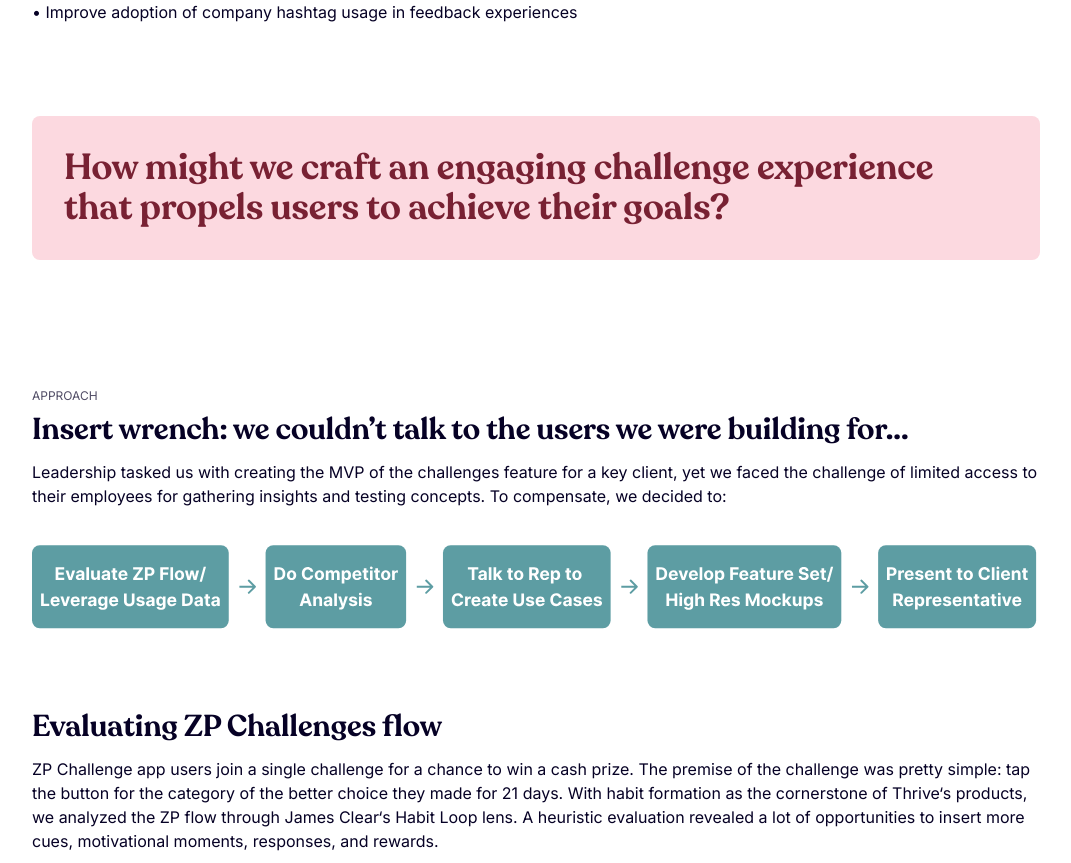
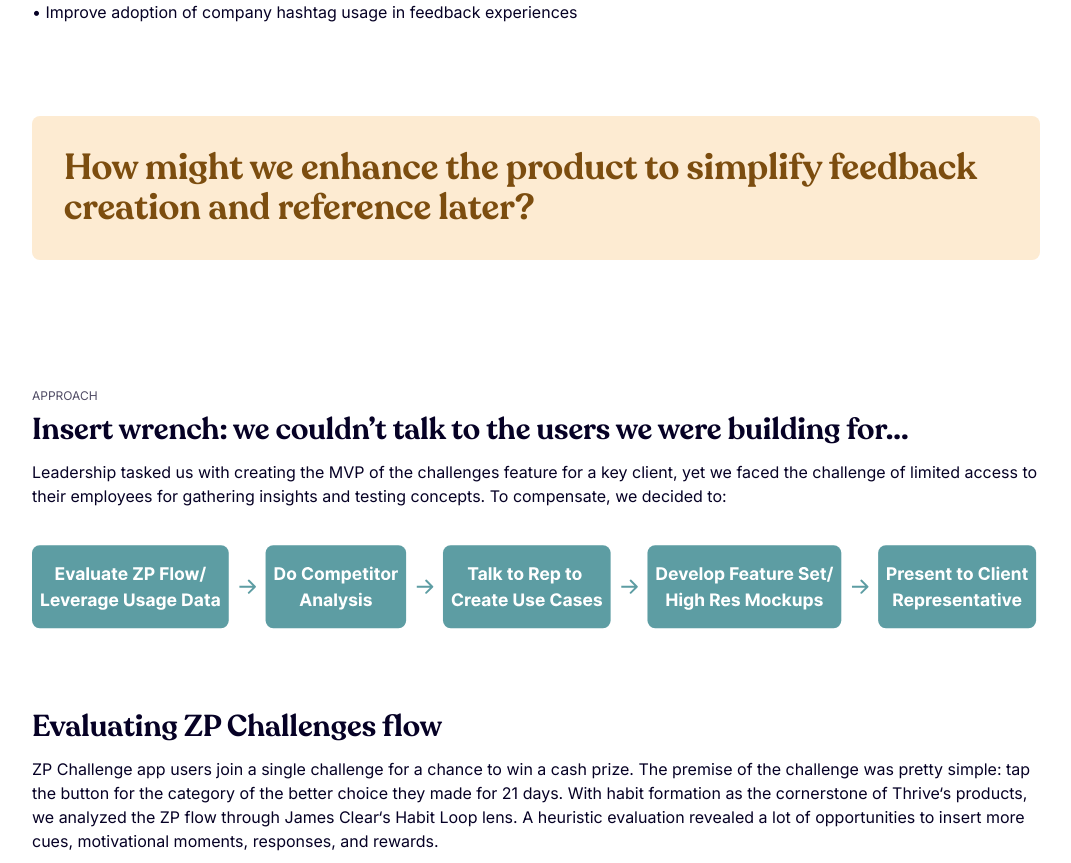
Before and after one commit to kevincward/the5thbeatle-2023, a Next.js app: page /case-studies/reflektive in a window 1280 px wide. Shown: the part 3425-4288 px from the top of the page, without its empty margins (104-1175 px from the left). Built offline with nearby package versions, Linux system fonts and the light colour scheme.

Commit message:
Updated Reflektive CS

```diff
--- a/pages/case-studies/reflektive.js
+++ b/pages/case-studies/reflektive.js
@@ -140,9 +140,9 @@ export default function Reflektive() {
 
             <div className='pt-8'></div>
             <ProblemCard
-                backgroundColor='#FCD9E0'
-                textColor='#782133'
-                content='How might we craft an engaging challenge experience that propels users to achieve their goals?'
+                backgroundColor='#FDEBD2'
+                textColor='#7C4D0F'
+                content='How might we enhance the product to simplify feedback creation and reference later?'
             />
 
             <div className='scroll-mt-[152px] pb-20' id='section-3'></div>
```
